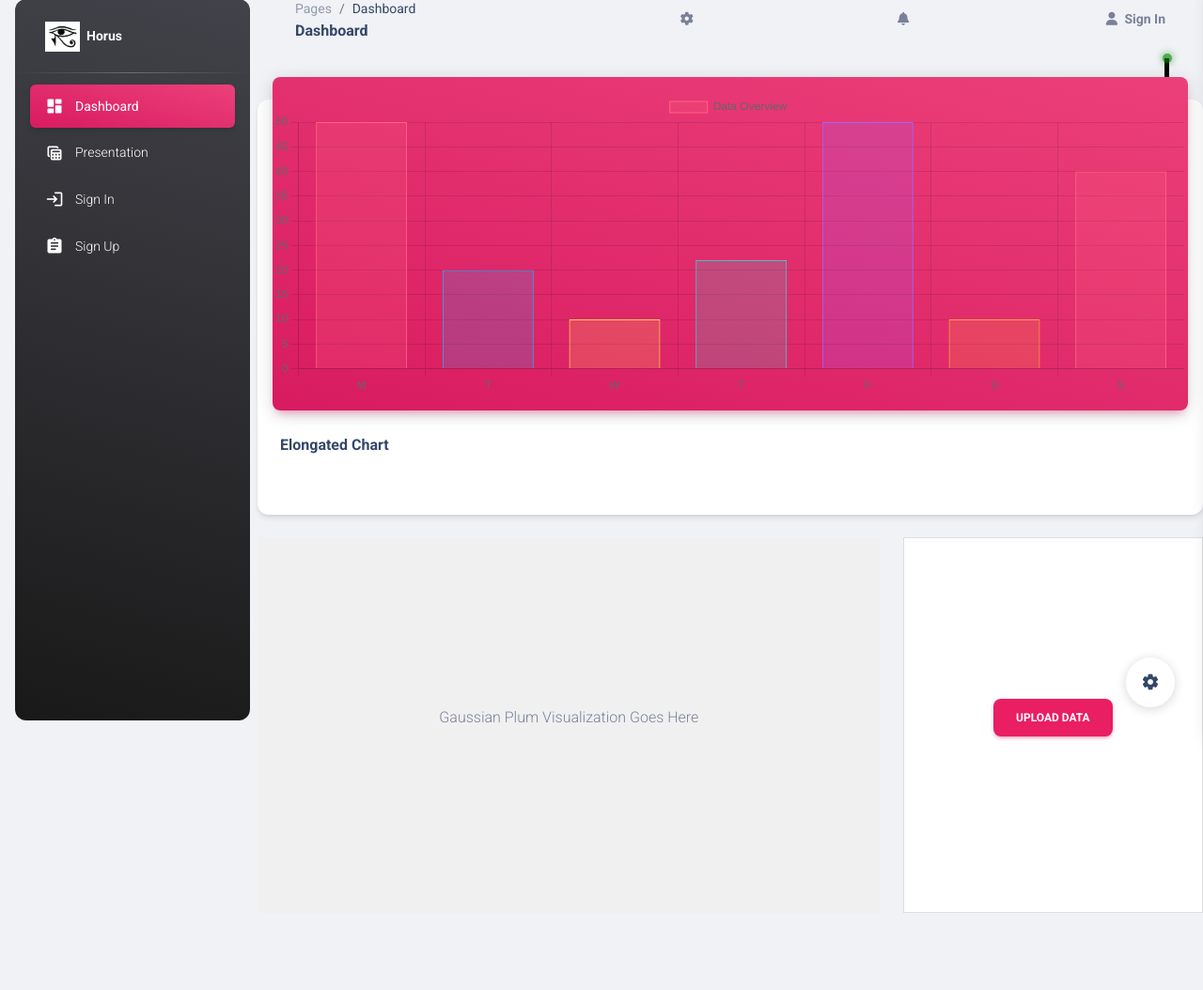
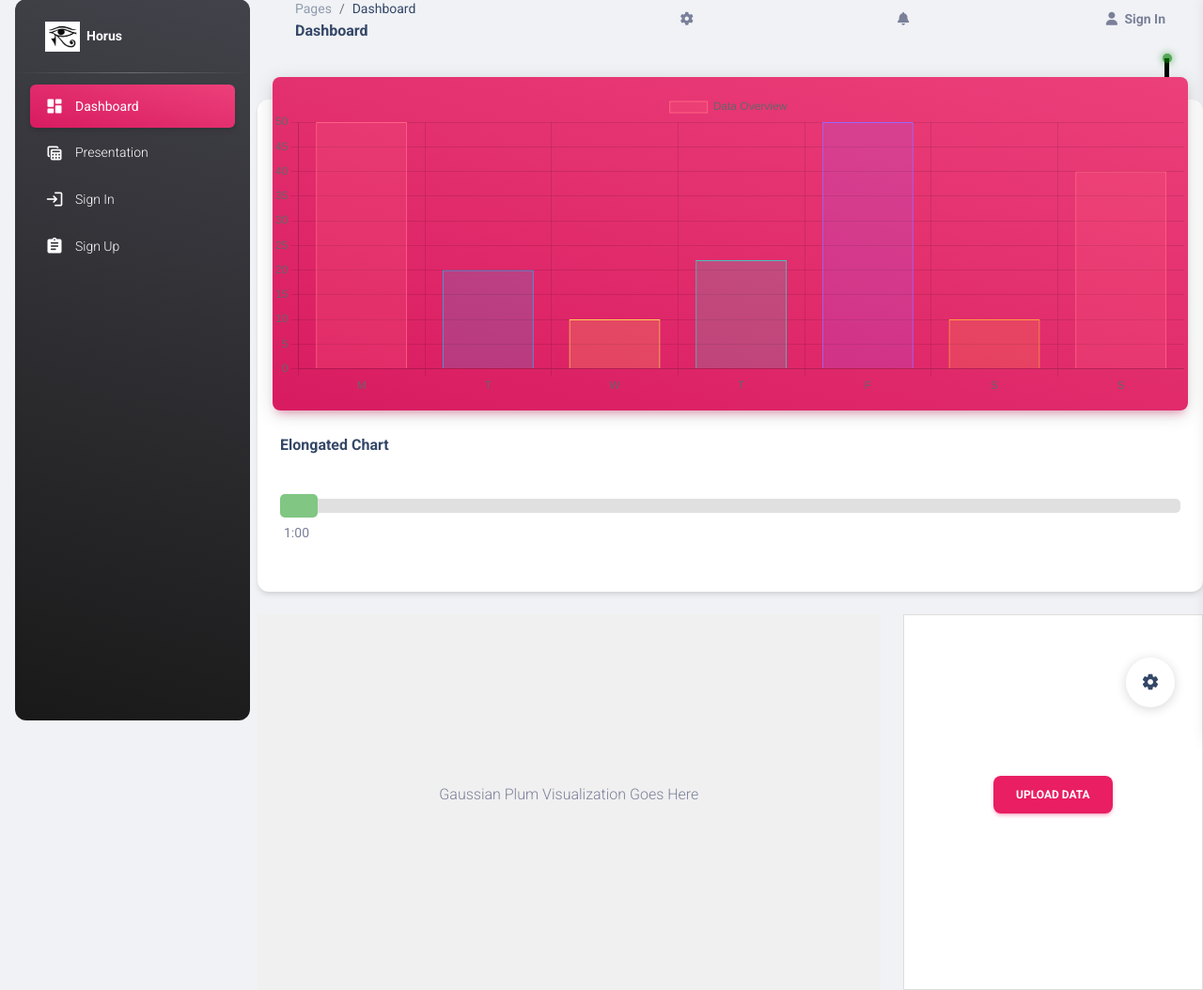
Before and after one commit to SharSrivastava87/State_24_Infra, a Django app: page / in a window 1280 px wide; the page is wider, and only the part inside the window is pictured. Shown: the part 17-1071 px from the top of that part at 94% size. Before the commit the page ends 989 px from the top of that part, so only its background shows below. Run offline with Django 5.2, Linux system fonts and the light colour scheme; some libraries are stand-ins or nearby versions.

Commit message:
2nd changes

```diff
--- a/Homepage/templates/dashboard.html
+++ b/Homepage/templates/dashboard.html
@@ -56,6 +56,44 @@
                 opacity: 0.5;
             }
         }
+        .slider-container {
+            margin: 20px 0;
+        }
+
+        .slider {
+            -webkit-appearance: none;
+            width: 100%;
+            height: 15px;
+            border-radius: 5px;
+            background: #d3d3d3;
+            outline: none;
+            opacity: 0.7;
+            -webkit-transition: .2s;
+            transition: opacity .2s;
+        }
+
+        .slider:hover {
+            opacity: 1;
+        }
+
+        .slider::-webkit-slider-thumb {
+            -webkit-appearance: none;
+            appearance: none;
+            width: calc(100% / 24); /* Represents 1 hour */
+            height: 25px;
+            border-radius: 5px;
+            background: #4CAF50;
+            cursor: pointer;
+        }
+
+        .slider::-moz-range-thumb {
+            width: calc(100% / 24); /* Represents 1 hour */
+            height: 25px;
+            border-radius: 5px;
+            background: #4CAF50;
+            cursor: pointer;
+        }
+
     </style>
 
 
@@ -241,6 +279,11 @@
                 <div class="card-body">
                     <h6 class="mb-0">Elongated Chart</h6>
                     <p class="text-sm">Overview of Data</p>
+                        <div class="slider-container">
+                            <input type="range" id="timeRange" name="timeRange" min="1" max="23" value="1" class="slider" onchange="updateSlider(this.value);">
+                            <label for="timeRange" id="sliderValueLabel">1:00</label>
+                        </div>
+
                 </div>
             </div>
         </div>
@@ -646,6 +689,44 @@
         }
     });
 </script>
+<script>
+function updateSlider(value) {
+    document.getElementById('sliderValueLabel').innerHTML = value + ':00';
+    // Send the value to the backend using Fetch API or similar
+    fetch('/update-time-range/', {
+        method: 'POST',
+        headers: {
+            'X-CSRFToken': getCookie('csrftoken'), // Get the CSRF token
+            'Content-Type': 'application/json',
+        },
+        body: JSON.stringify({ 'timeRange': value })
+    })
+    .then(response => response.json())
+    .then(data => {
+        // Handle response data
+        console.log(data);
+    })
+    .catch((error) => {
+        console.error('Error:', error);
+    });
+}
+
+// Function to get the CSRF token
+function getCookie(name) {
+    let cookieValue = null;
+    if (document.cookie && document.cookie !== '') {
+        const cookies = document.cookie.split(';');
+        for (let i = 0; i < cookies.length; i++) {
+            const cookie = cookies[i].trim();
+            if (cookie.substring(0, name.length + 1) === (name + '=')) {
+                cookieValue = decodeURIComponent(cookie.substring(name.length + 1));
+                break;
+            }
+        }
+    }
+    return cookieValue;
+}
+</script>
 
 
 </body>
--- a/Homepage/views.py
+++ b/Homepage/views.py
@@ -1,5 +1,7 @@
 from django.shortcuts import render
-
+from django.http import JsonResponse
+from django.views.decorators.http import require_http_methods
+import json
 def dashboard(request):
     return render(request, 'dashboard.html')
 
@@ -11,3 +13,9 @@ def sign_up(request):
 
 def presentation(request):
     return render(request, 'tables.html')
+
+def update_time_range(request):
+    if request.method == 'POST':
+        data = json.loads(request.body)
+        time_range = data['timeRange']
+        return JsonResponse({'status': 'success', 'time_range': time_range})
--- a/InfraStructureFailure/urls.py
+++ b/InfraStructureFailure/urls.py
@@ -18,10 +18,12 @@ from django.contrib import admin
 from django.urls import path
 from Homepage import views
 
+
 urlpatterns = [
     path('', views.dashboard, name='dashboard'),
     path('signin/', views.sign_in, name='signin'),
     path('signup/', views.sign_up, name='signup'),
     path('presentation/', views.presentation, name='presentation'),
     path('admin/', admin.site.urls),
+    path('update-time-range/', views.update_time_range, name='update_time_range'),  # Add this line
 ]
```
